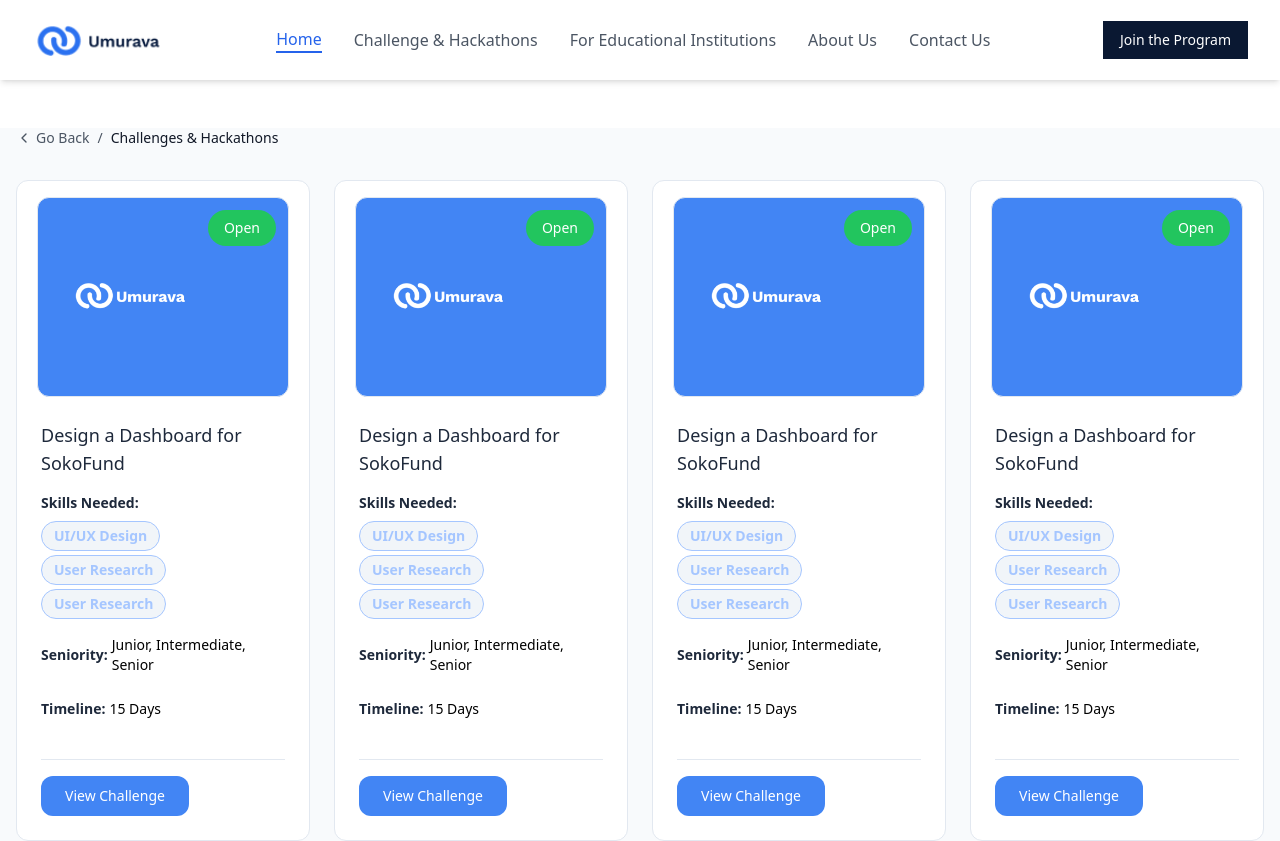
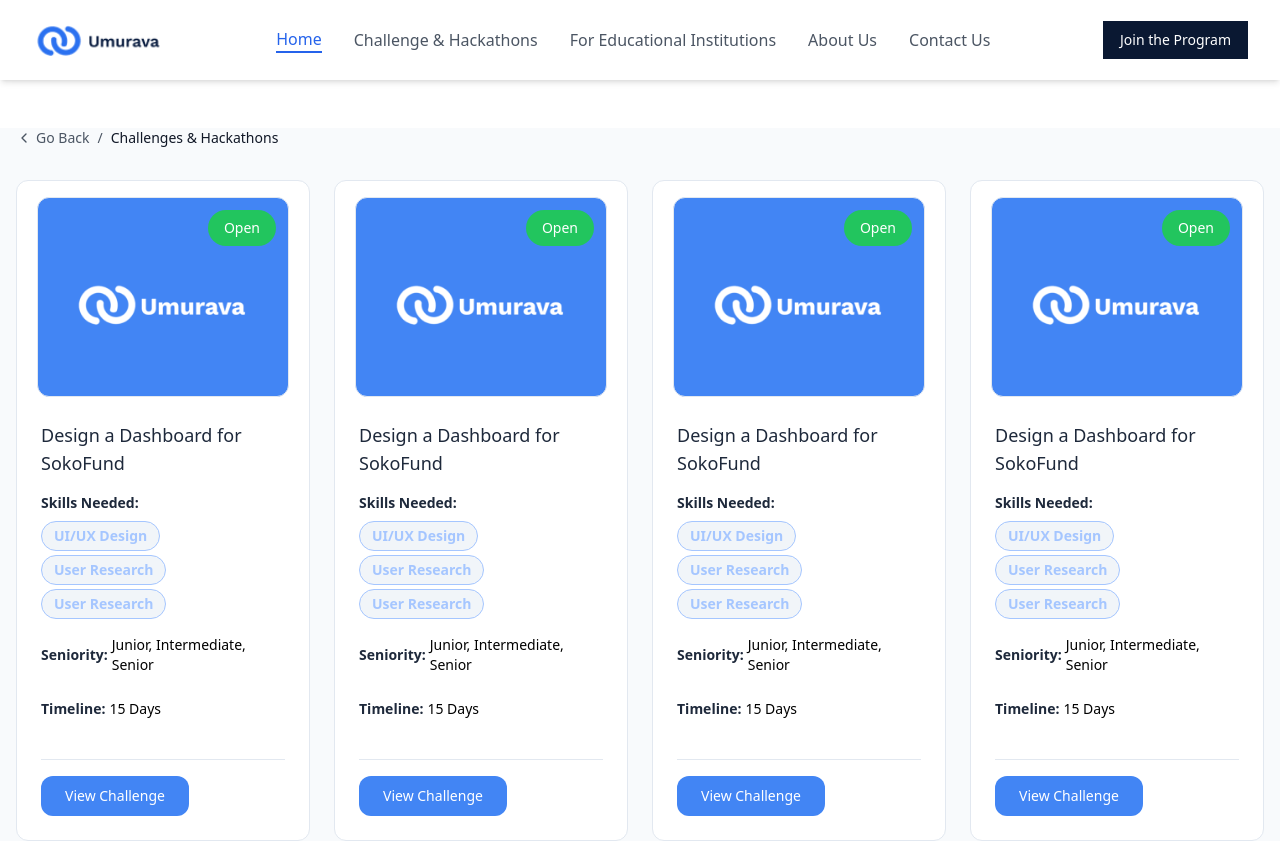
Before and after one commit to SkillChallenge/edteck, a Next.js app in the folder my-app/: page /challenges in a window 1280 px wide. Shown: the top 841 px of the page. Built offline with nearby package versions, Linux system fonts and the light colour scheme.

Commit message:
some fixes

```diff
--- a/my-app/src/pages/challenges.tsx
+++ b/my-app/src/pages/challenges.tsx
@@ -65,7 +65,13 @@
             <br />
             <br />
             <div className="flex items-center">
-            <Image src="/White-transplarent-words 3 (1) 1.png" alt="Umurava Logo" width={40} height={40} className="h-10 w-auto" />
+            <Image
+                                 src="/White-transplarent-words 3 (1) 1.png"
+                                 alt="Umurava"
+                                 width={200}
+                                 height={60}
+                                 className="object-contain"
+                               />
 
 
             </div>
--- a/my-app/src/pages/challenges/details.tsx
+++ b/my-app/src/pages/challenges/details.tsx
@@ -93,8 +93,6 @@
 
                 </div>
               </div>
-
-
             </div>
           </div>
 
--- a/my-app/src/pages/dash.tsx
+++ /dev/null
@@ -1,27 +0,0 @@
-import Link from "next/link";
-import Sidebar from "./dashComponents/Sidebar";
-
-export default function Home() {
-  return (
-    <div className="flex min-h-screen bg-gray-50">
-      <Sidebar />
-      <div className="flex-1 ml-[240px] p-8">
-        <h1 className="text-2xl font-bold mb-6">Welcome to Umurava</h1>
-        <div className="bg-white rounded-lg p-6">
-          <h2 className="text-xl font-semibold mb-4">Available Challenges</h2>
-          <div className="space-y-4">
-            <Link
-              href="/challenges/1"
-              className="block p-4 border rounded-lg hover:bg-gray-50"
-            >
-              <h3 className="font-medium">Design a Dashboard for Sokofund</h3>
-              <p className="text-gray-600 text-sm mt-1">
-                Payroll and HR Management System Challenge
-              </p>
-            </Link>
-          </div>
-        </div>
-      </div>
-    </div>
-  );
-}
--- a/my-app/src/pages/for-learning-institutions.tsx
+++ b/my-app/src/pages/for-learning-institutions.tsx
@@ -1,7 +1,7 @@
 import Image from "next/image";
 import Link from "next/link";
-import { Navbar } from "./components/navbar";
-import Footer from "../components/Footer";
+import  Navbar  from "./dashComponents/Navbar";
+import Footer from "./dashComponents/Footer";
 
 const ForLearningInstitutions = () => {
   const keyOfferings = [
@@ -91,9 +91,11 @@
       {keyOfferings.map((offering, index) => (
         <div
           key={index}
-                  className="bg-blue-600 rounded-lg p-8 text-white h-full"
+          className={`bg-blue-600 rounded-2xl p-8 text-white h-full ${
+            index === 3 ? "border-4 border-yellow-400 max-w-sm min-h-[350px] mx-auto" : ""
+          }`}
         >
-                  <div className="w-12 h-12 bg-blue-500 rounded-lg flex items-center justify-center mb-6 text-2xl">
+          <div className="w-12 h-12 bg-white rounded-lg flex items-center justify-center mb-6 text-2xl text-blue-600">
             {offering.icon}
           </div>
           <h3 className="text-xl font-bold mb-4">{offering.title}</h3>
@@ -103,6 +105,9 @@
     </div>
   </div>
 </section>
+
+
+
 
         {/* Partner Institutions Section */}
         <section className="py-16 px-4 md:px-8">
```
Lines whose indentation alone changed are shown as unchanged.
